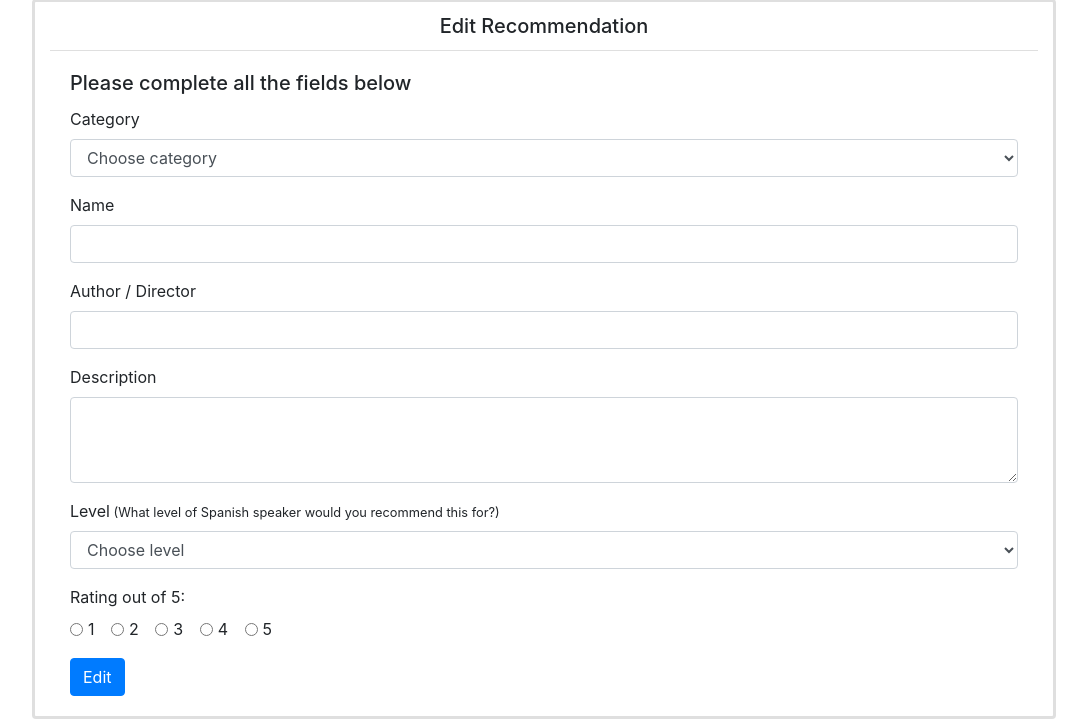
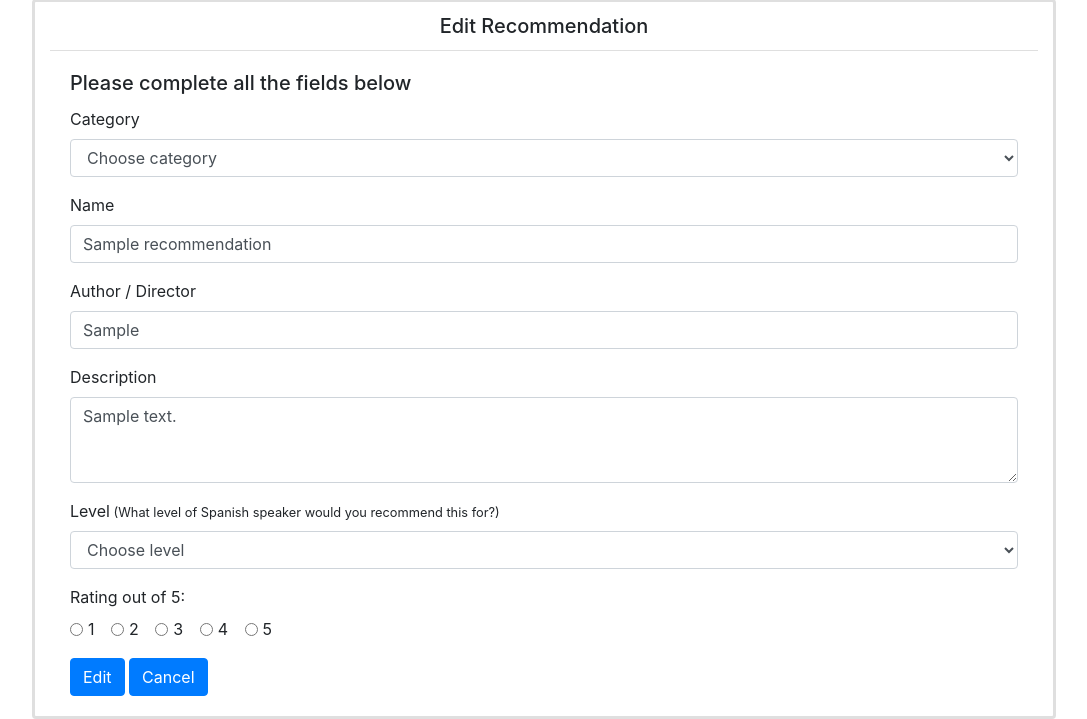
Before and after one commit to DonnaIB/surround_yourself_with_spanish, a Flask app: template templates/edit_recommendation.html in a window 1280 px wide. Shown: the part 153-872 px from the top of the page, without its empty margins (96-1183 px from the left). Run offline with Flask 2, Linux system fonts and the light colour scheme; the template is opened without the code that fills it: most values are stand-ins (such as "Sample title", 1, 10 or a date in 2020); some libraries are stand-ins or nearby versions.

Commit message:
Bind data to the Edit Recommendation Form

```diff
--- a/templates/edit_recommendation.html
+++ b/templates/edit_recommendation.html
@@ -12,30 +12,36 @@
             <div class="form-group">
                 <label for="category_name">Category</label>
                 <select class="form-control" id="category_name" name="category_name" required>
-                    <option value="" disabled selected>Choose category</option>
+                    <option value="" selected>Choose category</option>
                     {% for category in categories %}
-                     <option value="{{ category.category_name }}" placeholder="Choose category">{{ category.category_name }}</option>
-                    {% endfor %}
+                    {% if category.category_name == recommendation.category_name %}
+                        <option value="{{ category.category_name }}" selected>{{ category.category_name }}</option>
+                    {% else %}
+                        <option value="{{ category.category_name }}">{{ category.category_name }}</option>
+                    {% endif %}
+                {% endfor %}
                 </select>
               </div>
 
             <!-- name -->
             <div class="form-group">
                 <label for="rec_name">Name</label>
-                <input type="text" class="form-control" id="rec_name" name="rec_name" required placeholder="">
+                <input type="text" class="form-control" id="rec_name" name="rec_name" value="{{ recommendation.rec_name }}" required placeholder="">
 
             </div>
 
             <!-- author / director -->
             <div class="form-group">
                 <label for="rec_by">Author / Director</label>
-                <input type="text" class="form-control" name="rec_by" id="rec_by" placeholder=""required>
+                <input type="text" class="form-control" name="rec_by" id="rec_by" value="{{ recommendation.rec_by }}" placeholder="" required>
             </div>
 
             <!-- description -->
             <div class="form-group">
                 <label for="rec_description">Description</label>
-                <textarea class="form-control" id="rec_description" name="rec_description" rows="3" required></textarea>
+                <textarea class="form-control" id="rec_description" name="rec_description" rows="3" required>
+                    {{- recommendation.rec_description -}}
+                </textarea>
             </div>
 
             <!-- level -->
@@ -44,8 +50,11 @@
                 <select class="form-control" id="level" name="level" required>
                     <option value="" disabled selected>Choose level</option>
                     {% for level in level %}
-                    <option value="{{ level.level }}" placeholder="Choose category">{{ level.level }}</option>
-                    {% endfor%}
+                    {% if level.level == recommendation.level %}
+                        <option value="{{ level.level }}"  selected placeholder="Choose category">{{ level.level }}</option>
+                    {% endif %}
+                        <option value="{{ level.level }}" placeholder="Choose category">{{ level.level }}</option>
+                    {% endfor %}
                 </select>
             </div>
 
@@ -56,7 +65,7 @@
                 </div>
                 <div class="form-check form-check-inline">
                     <input class="form-check-input" type="radio" name="rec_rating" id="rec_rating" value="1" required>
-                    <label class="form-check-label" for="rec_rating" type="number">1</label>
+                    <label class="form-check-label" for="rec_rating">1</label>
                 </div>
                 <div class="form-check form-check-inline">
                     <input class="form-check-input" type="radio" name="rec_rating" id="rec_rating" value="2" required>
@@ -79,6 +88,7 @@
             <!-- submit button -->
             <div>
             <button type="submit" class="btn btn-primary">Edit</button>
+            <a href="{{ url_for('get_recommendations') }}" class="btn btn-primary cancel">Cancel</a>
             </div>
         </form>
     </div>
```
